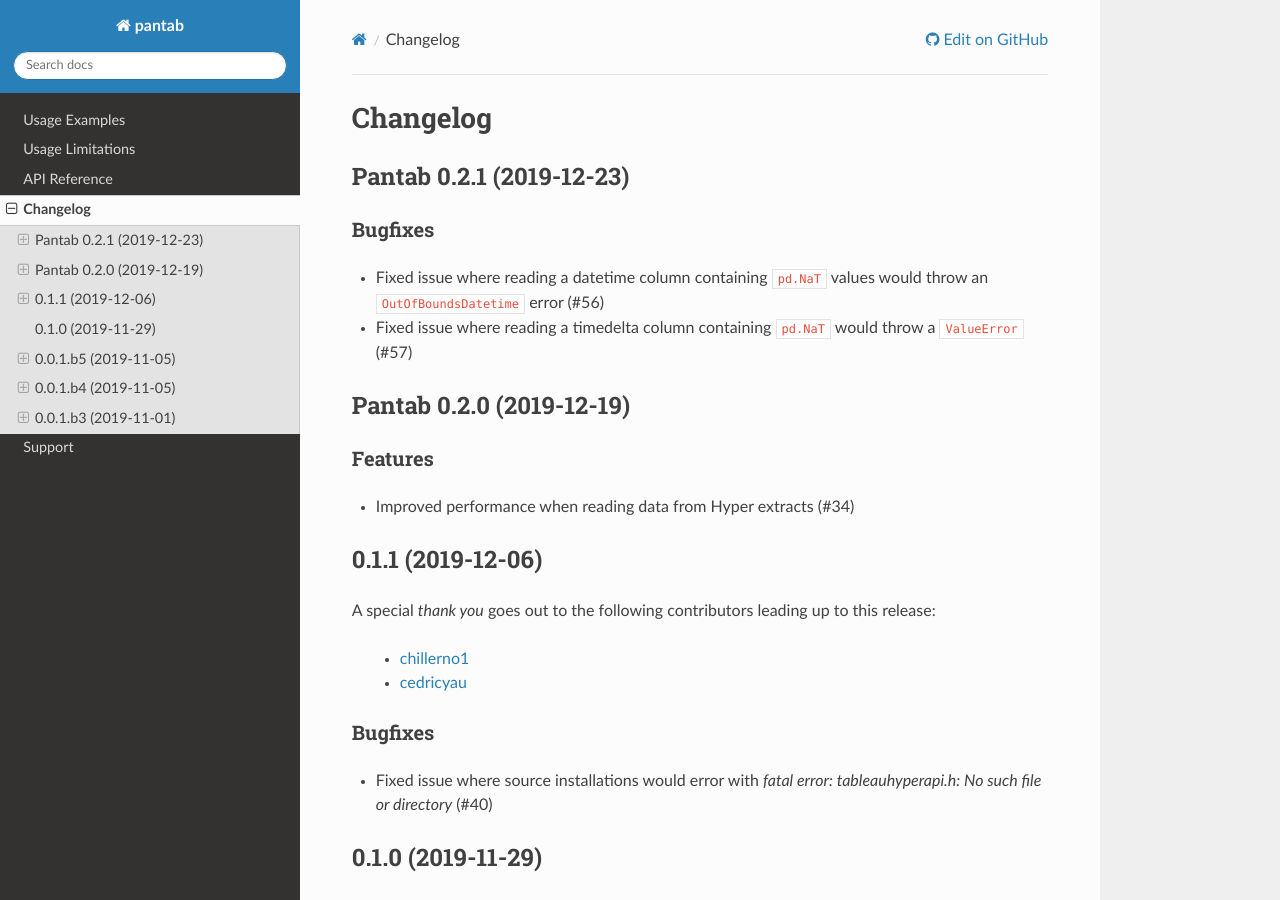
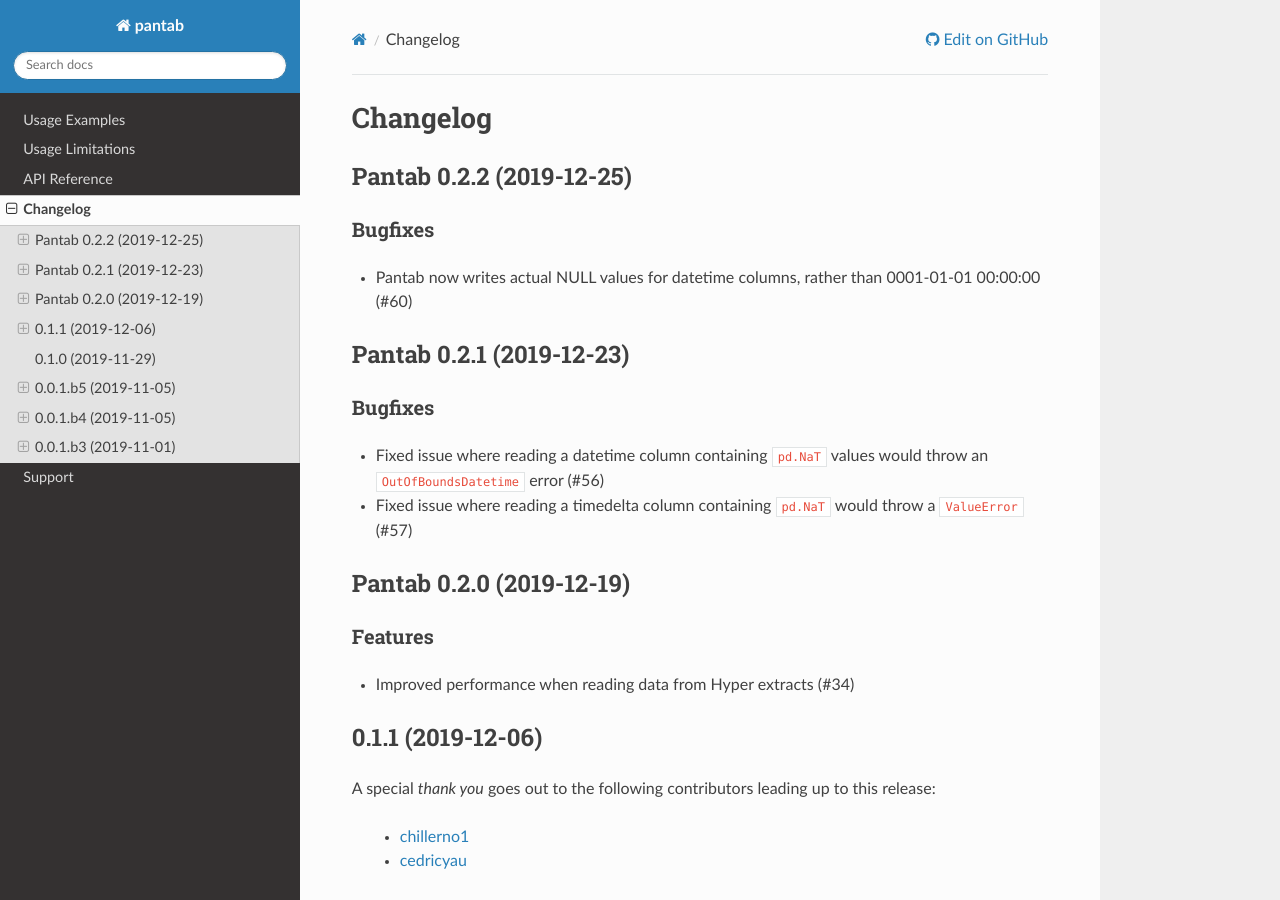
Before and after one commit to innobi/pantab, a Sphinx documentation site: the page built from doc/source/changelog.rst, in a window 1280 px wide and 900 px high. Built offline with Sphinx 7.4.7 and the Read the Docs theme 2.0.0, drawn with Linux system fonts in a browser that asks for light colours.

Commit message:
Rls 0.2.2 (#63)

```diff
--- a/doc/source/changelog.rst
+++ b/doc/source/changelog.rst
@@ -1,5 +1,14 @@
 Changelog
 ^^^^^^^^^
+
+Pantab 0.2.2 (2019-12-25)
+=========================
+
+Bugfixes
+--------
+
+- Pantab now writes actual NULL values for datetime columns, rather than 0001-01-01 00:00:00 (#60)
+
 
 Pantab 0.2.1 (2019-12-23)
 =========================
--- a/pantab/__init__.py
+++ b/pantab/__init__.py
@@ -1,4 +1,4 @@
-__version__ = "0.2.1"
+__version__ = "0.2.2"
 
 
 from ._reader import frame_from_hyper, frames_from_hyper
--- a/setup.py
+++ b/setup.py
@@ -46,7 +46,7 @@
 
 setup(
     name="pantab",
-    version="0.2.1",
+    version="0.2.2",
     description="Converts pandas DataFrames into Tableau Hyper Extracts",
     long_description=long_description,
     long_description_content_type="text/markdown",
```
Also changed, not shown: 1 other file.
